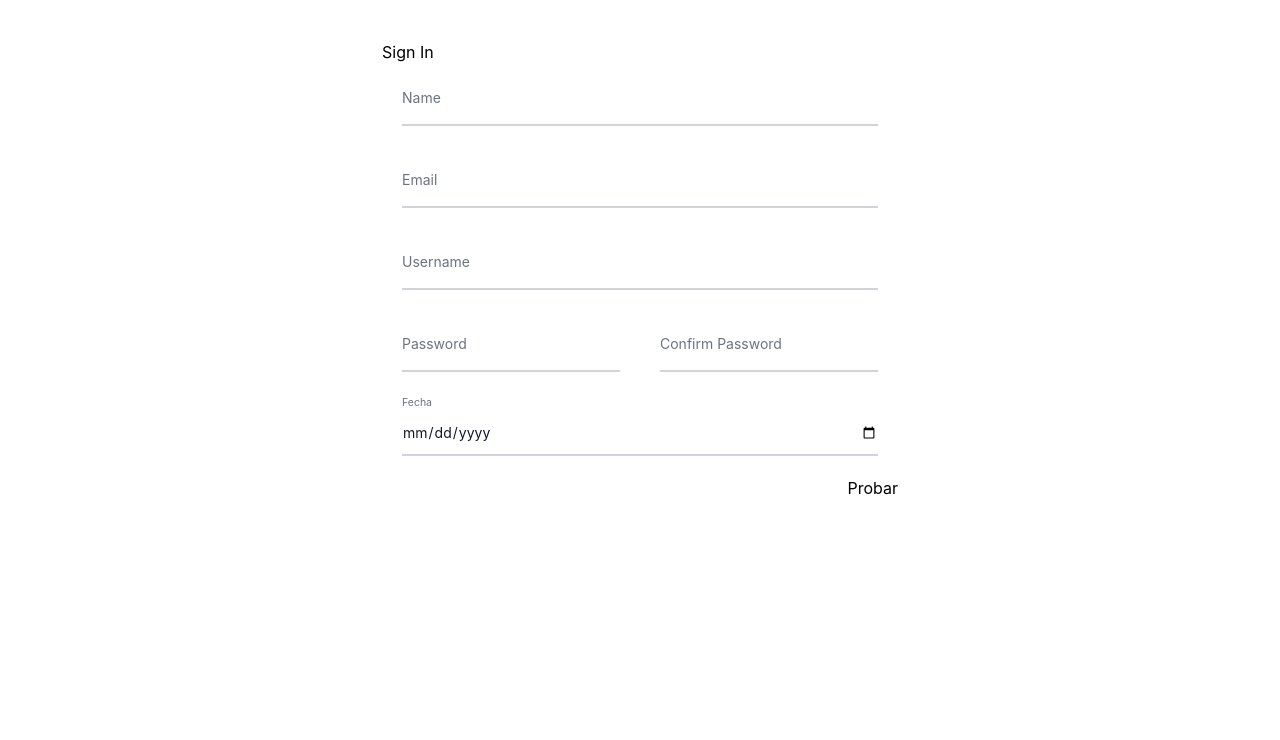
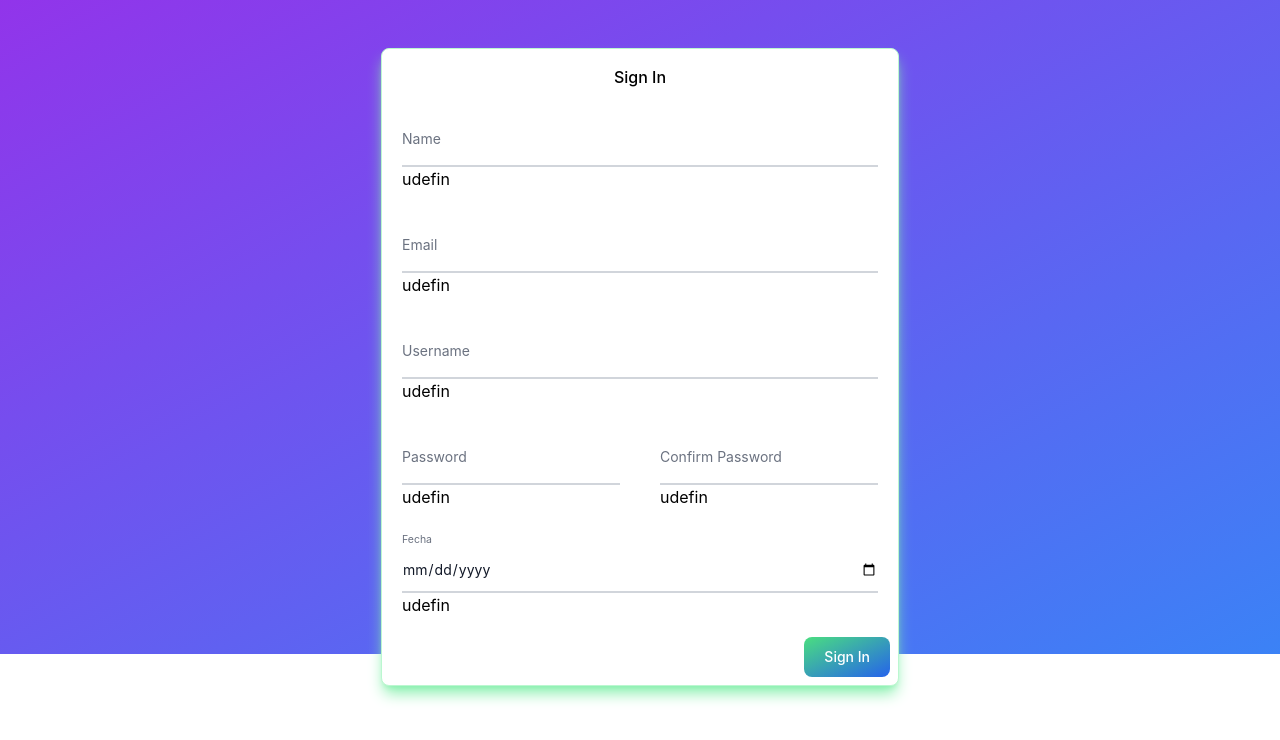
Before and after one commit to Luigi594/proyectoSW2022-frontend, a React (Create React App) app: page /signin in a window 1280 px wide. Shown: the top 740 px of the page. Built offline with nearby package versions, Linux system fonts and the light colour scheme.

Commit message:
Diseño SignIn

```diff
--- a/src/components/inputFloating.tsx
+++ b/src/components/inputFloating.tsx
@@ -1,6 +1,14 @@
+import { stringify } from "querystring";
 import React from "react";
-import { text } from "stream/consumers";
+import { JSON } from "sequelize/dist";
+import { arrayBuffer, json, text } from "stream/consumers";
 
+interface IError  {
+    value: string,
+      msg: string,
+      param: string,
+      location: string
+}
 
 
 const FloatingInput= ({
@@ -8,15 +16,56 @@ const FloatingInput= ({
     labelText = "",
     type = "text",
     value = "",
+    error= "",
     onChange = (e:React.ChangeEvent<HTMLInputElement>) => { },
     ...rest
 }) => {
+    if(error=="") {
         return (
             <div className="relative z-0 m-3 p-2">
             <input type={type} id="default_standard" value={value} name={name} onChange= {onChange} className="block py-2.5 px-0 w-full text-sm text-gray-900 bg-transparent border-0 border-b-2 border-gray-300 appearance-none dark:text-white dark:border-gray-600 dark:focus:border-blue-500 focus:outline-none focus:ring-0 focus:border-blue-600 peer" placeholder=" " required />
             <label htmlFor={name} className="absolute text-sm text-gray-500 dark:text-gray-400 duration-300 transform -translate-y-6 scale-75 top-3 -z-10 origin-[0] peer-focus:left-0 peer-focus:text-blue-600 peer-focus:dark:text-blue-500 peer-placeholder-shown:scale-100 peer-placeholder-shown:translate-y-0 peer-focus:scale-75 peer-focus:-translate-y-6">{labelText}</label>
+            <span>{"udefin"}</span>
+        </div>
+        )
+    } else {
+        let arr= Object.values(error);
+        let arrError= Object.values(arr[1]);
+        console.log(arrError);
+
+
+           arrError.map((x,i)=>{
+            console.log(x[i]);
+            let result= Object.values(x[i]);
+            console.log(result[2]);
+                if(result[2]== "email") {
+                return (
+                    <div className="relative z-0 m-3 p-2">
+                    <input type={type} id="default_standard" value={value} name={name} onChange= {onChange} className="block py-2.5 px-0 w-full text-sm text-gray-900 bg-transparent border-0 border-b-2 border-gray-300 appearance-none dark:text-white dark:border-gray-600 dark:focus:border-blue-500 focus:outline-none focus:ring-0 focus:border-blue-600 peer" placeholder=" " required />
+                    <label htmlFor={name} className="absolute text-sm text-gray-500 dark:text-gray-400 duration-300 transform -translate-y-6 scale-75 top-3 -z-10 origin-[0] peer-focus:left-0 peer-focus:text-blue-600 peer-focus:dark:text-blue-500 peer-placeholder-shown:scale-100 peer-placeholder-shown:translate-y-0 peer-focus:scale-75 peer-focus:-translate-y-6">{labelText}</label>
+                    <span key={i}>{result[1]}</span>
                     </div>
                  )
                 }
 
+
+           })
+
+           return (
+            <div className="relative z-0 m-3 p-2">
+            <input type={type} id="default_standard" value={value} name={name} onChange= {onChange} className="block py-2.5 px-0 w-full text-sm text-gray-900 bg-transparent border-0 border-b-2 border-gray-300 appearance-none dark:text-white dark:border-gray-600 dark:focus:border-blue-500 focus:outline-none focus:ring-0 focus:border-blue-600 peer" placeholder=" " required />
+            <label htmlFor={name} className="absolute text-sm text-gray-500 dark:text-gray-400 duration-300 transform -translate-y-6 scale-75 top-3 -z-10 origin-[0] peer-focus:left-0 peer-focus:text-blue-600 peer-focus:dark:text-blue-500 peer-placeholder-shown:scale-100 peer-placeholder-shown:translate-y-0 peer-focus:scale-75 peer-focus:-translate-y-6">{labelText}</label>
+            <span >{"Hola"}</span>
+            </div>
+         )
+
+
+
+    }
+
+
+
+
+}
+
 export default FloatingInput;
--- a/src/views/SignIn/SignInUx.tsx
+++ b/src/views/SignIn/SignInUx.tsx
@@ -1,11 +1,19 @@
 
 import FloatingInput  from '@components/inputFloating';
+import { typeImplementation } from '@testing-library/user-event/dist/type/typeImplementation';
 import e from 'express';
 import { useState } from 'react';
 import DatePicker from "react-datepicker";
 
+
 import "react-datepicker/dist/react-datepicker.css";
-
+import { json } from 'stream/consumers';
+/*export interface IError {
+    value: string,
+    msg: string,
+    param: string,
+    location: string
+}*/
 export interface IloginUxProps {
     name: string,
     setName: (name: string) => void,
@@ -19,9 +27,14 @@ export interface IloginUxProps {
     setPasswordConfirm: (password: string) => void,
     birthDate: string,
     setBirthDate: (birthDate: string)=> void,
-    error: any,
+    error?: any,
     handleClick: () => void
 }
+
+
+
+
+
 
 const SignInUx = ({
     name,
@@ -40,31 +53,42 @@ const SignInUx = ({
     handleClick
 }: IloginUxProps) => {
 
+
+
     return (
-        <div className=' flex justify-center items-center'>
+        <div className='z-40 max-h-screen flex justify-center  -translate-y-6 items-center bg-gradient-to-br from-purple-600 to-blue-500 '>
+
             <form>
-            <div className=' flex flex-col mt-10'>
-                <h3>Sign In</h3>
+            <div className=' z-30 flex flex-col mt-10 pb-15  translate-y-8  bg-white rounded-lg border border-green-200 shadow-lg shadow-green-300  '>
+                <h3 className='m-4 text-center text-dark font-medium rounded-lg text-base'>Sign In</h3>
 
                 <FloatingInput
                     name="name"
                     labelText='Name'
                     value= {name}
+                    error= {error}
                     onChange= {(e) => setName(e.target.value)}
                     type= 'text'
                 />
+
                   <FloatingInput
                     name="email"
                     labelText='Email'
                     value= {email}
+                    error={error}
                     onChange= {(e) => setEmail(e.target.value)}
                     type= 'email'
                 />
+
+                {
+
+                }
 
                 <FloatingInput
                     name="username"
                     labelText='Username'
                     value= {username}
+                    error={error}
                     onChange= {(e) => setUsername(e.target.value)}
                     type= 'text'
                 />
@@ -73,6 +97,7 @@ const SignInUx = ({
                     name="Password"
                     labelText='Password'
                     value= {password}
+                    error={error}
                     onChange= {(e) => setPassword(e.target.value)}
                     type= 'password'
                 />
@@ -80,6 +105,7 @@ const SignInUx = ({
                     name="Confirm Password"
                     labelText='Confirm Password'
                     value= {passwordConfirm}
+                    error={error}
                     onChange= {(e) => setPasswordConfirm(e.target.value)}
                     type= 'password'
                 />
@@ -89,14 +115,17 @@ const SignInUx = ({
                     labelText="Fecha"
                     value={birthDate}
                     type= "date"
+                    error={error}
                     onChange={(e) => setBirthDate(e.target.value)}
                     />
 
-                <button className='place-self-end' onClick={ async (e) => {
-                    e.preventDefault();
-                    e.stopPropagation();
-                    handleClick();
-                }}>Probar</button>
+           <button
+           onClick={ async (e) => {
+            e.preventDefault();
+            e.stopPropagation();
+            handleClick();
+        }}
+           className="text-white place-self-end bg-gradient-to-br from-green-400 to-blue-600 hover:bg-gradient-to-bl focus:ring-4 focus:outline-none focus:ring-green-200 dark:focus:ring-green-800 font-medium rounded-lg text-sm px-5 py-2.5 text-center mr-2 mb-2">Sign In</button>
             </div>
             </form>
             </div>
```
Lines whose indentation alone changed are shown as unchanged.
